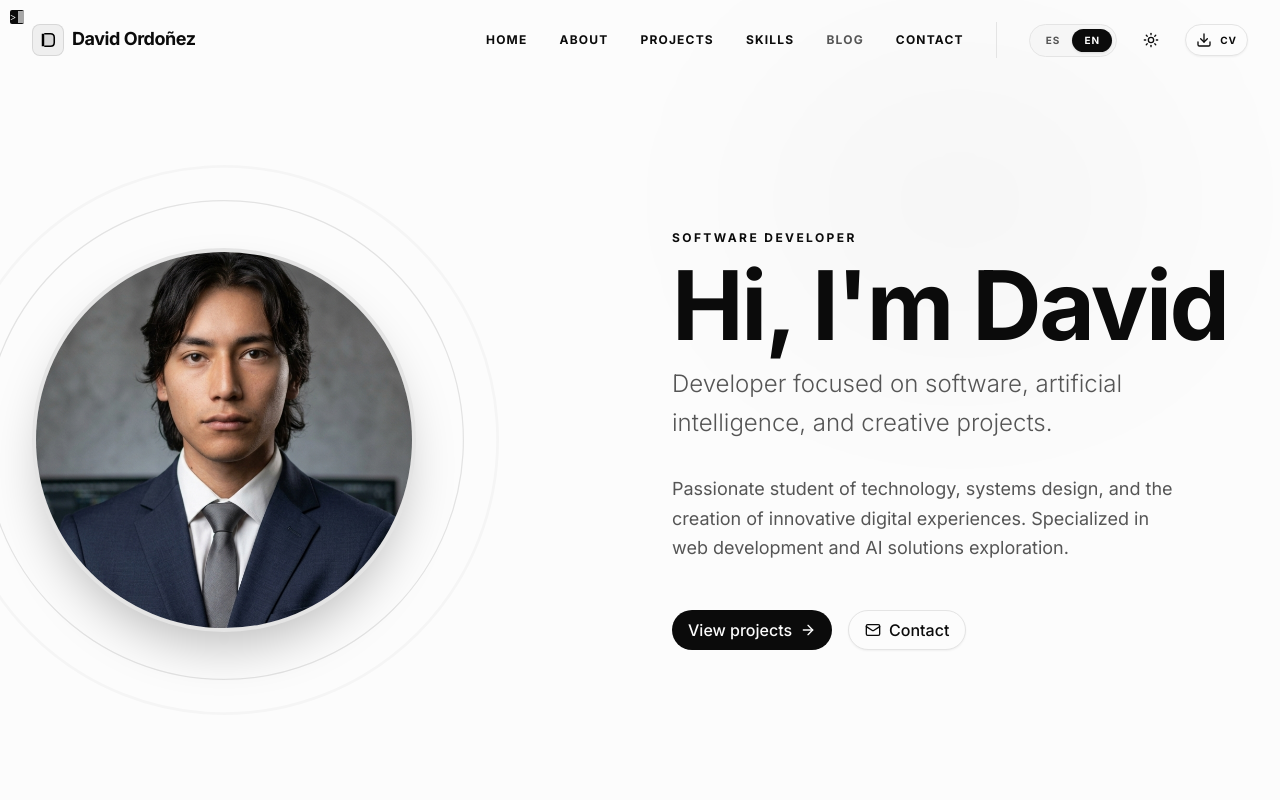
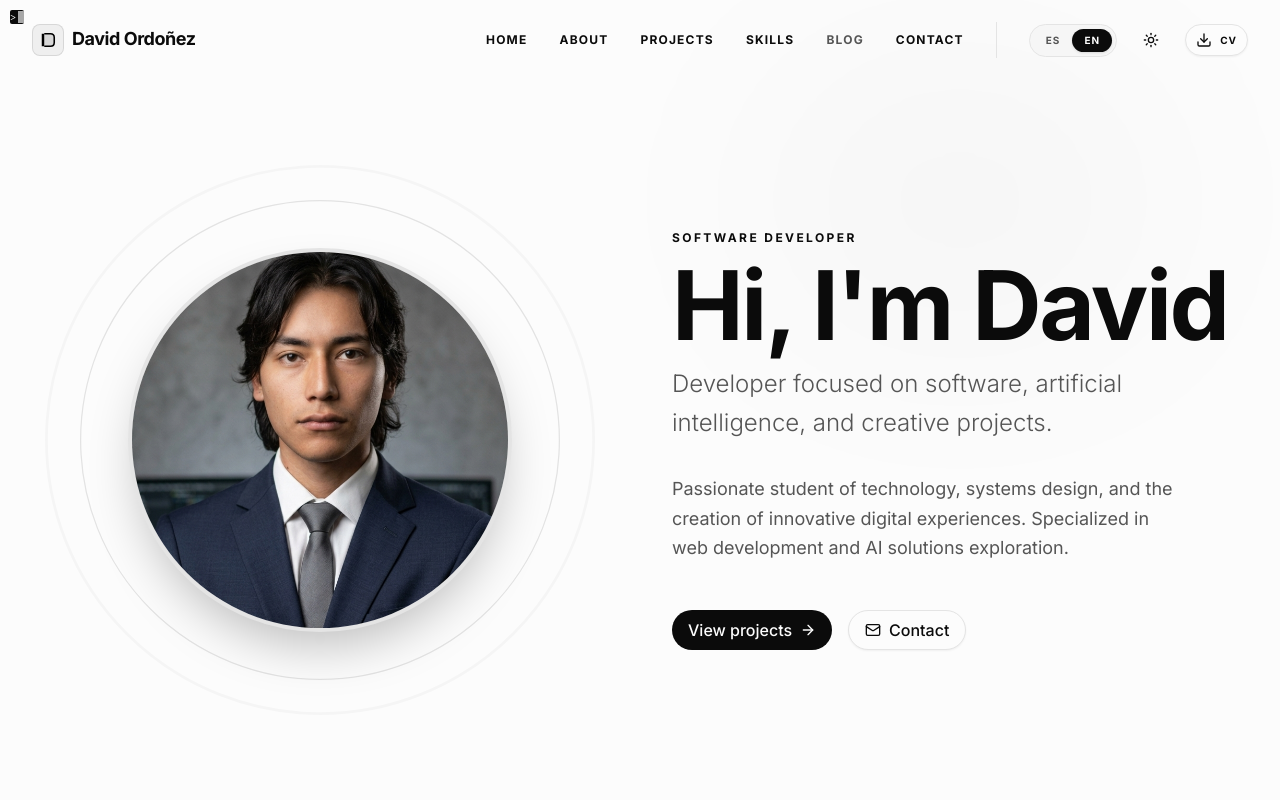
Before and after one commit to Xondet2/WireframePortofolio, a Next.js app: page / in a window 1280 px wide. Shown: the top 800 px of the page. Built offline with nearby package versions, Linux system fonts and the light colour scheme.

Commit message:
style: centrar imagen de perfil en modo escritorio
- Se cambia lg:justify-start por lg:justify-center en el contenedor del avatar.
- Esto corrige el problema visual donde la imagen aparecía demasiado a la izquierda en pantallas grandes, manteniendo el centrado en dispositivos móviles.

```diff
--- a/components/portfolio/hero-section.tsx
+++ b/components/portfolio/hero-section.tsx
@@ -34,7 +34,7 @@ export function HeroSection() {
             initial={{ opacity: 0, x: -50 }}
             animate={{ opacity: 1, x: 0 }}
             transition={{ duration: 0.8, ease: "easeOut" }}
-            className="order-1 flex justify-center lg:justify-start"
+            className="order-1 flex justify-center lg:justify-center"
           >
             <div className="relative group">
                 <motion.div
```
